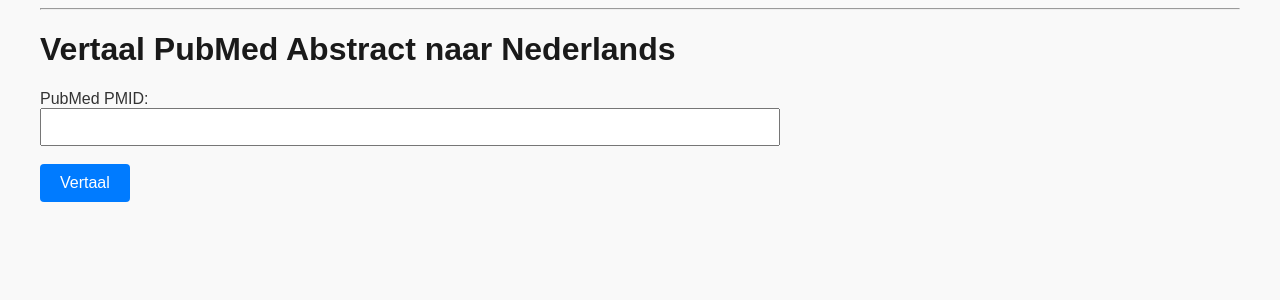
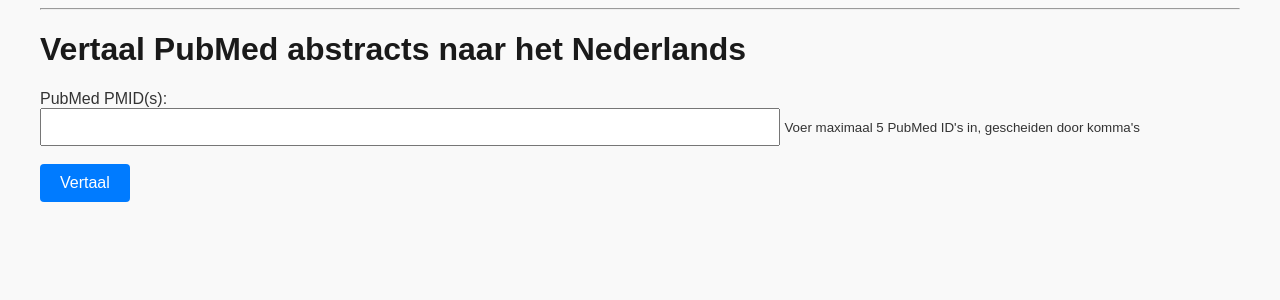
Before and after one commit to dmeuze/pubmed_qa, a Flask app: page /vertaling in a window 1280 px wide. Shown: the part 58-358 px from the top of the page. Run offline with Flask 3, Linux system fonts and the light colour scheme.

Commit message:
Added multi-article support and improved UI: - Added support for translating multiple articles - Added contradiction highlighting in AI answers - Improved abstract display with proper spacing - Fixed variable initialization in translation route

```diff
--- a/app.py
+++ b/app.py
@@ -28,24 +28,33 @@
 
 def ask_question_about_text(text, question):
     prompt = f"""
-Je bent een Nederlands sprekende medisch expert. Beantwoord de vraag hieronder op basis van deze tekst uit PubMed.
+Je bent een Nederlands sprekende medisch expert. Analyseer de volgende teksten uit PubMed en beantwoord de vraag.
+Belangrijke instructies:
+1. Verwijs naar de specifieke artikelen (PMID) waar je je antwoord op baseert
+2. Als er tegenstrijdige informatie is tussen artikelen, markeer dit met [TEGENSTRIJDIG] en leg uit waarom
+3. Geef aan welke artikelen elkaar bevestigen en welke elkaar tegenspreken
+4. Gebruik alleen informatie die direct uit de gegeven teksten komt
 
-Tekst:
+Teksten:
 {text}
 
 Vraag:
 {question}
 
-Antwoord in het Nederlandse, inenvoudige en begrijpelijke taal:
+Antwoord in het Nederlands, in eenvoudige en begrijpelijke taal:
 """
     response = openai.ChatCompletion.create(
-        model="gpt-4",  # of "gpt-3.5-turbo"
+        model="gpt-4",
         messages=[
             {"role": "user", "content": prompt}
         ],
         temperature=0.5
     )
-    return response.choices[0].message['content'].strip()
+    answer = response.choices[0].message['content'].strip()
+
+    # Mark contradictions in blue
+    answer = answer.replace("[TEGENSTRIJDIG]", '<span class="contradiction">[TEGENSTRIJDIG]</span>')
+    return answer
 
 def translate_abstract_to_dutch(text):
     prompt = f"""
@@ -70,25 +79,36 @@
     abstract = ""
     pmid = ""
     question = ""
+    pmids_raw = ""
+    combined_abstracts = ""
     if request.method == "POST":
-        pmid = request.form["pmid"]
+        pmids_raw = request.form["pmids"]
         question = request.form["question"]
-        abstract = get_pubmed_abstract(pmid)
-        answer = ask_question_about_text(abstract, question)
-    return render_template("index.html", abstract=abstract, answer=answer, pmid=pmid, question=question)
+        pmid_list = pmids_raw.split(",")
+        combined_abstracts = get_multiple_abstracts(pmid_list)
+        answer = ask_question_about_text(combined_abstracts, question)
+    return render_template("index.html", abstract=combined_abstracts, pmids=pmids_raw, answer=answer, pmid=pmid, question=question)
 
 @app.route("/vertaling", methods=["GET", "POST"])
 def vertaling():
     translated = ""
-    abstract = ""
-    pmid = ""
+    abstracts = ""
+    pmids_raw = ""
+    combined_abstracts = ""
     if request.method == "POST":
-        pmid = request.form["pmid"]
-        abstract = get_pubmed_abstract(pmid)
-        translated = translate_abstract_to_dutch(abstract)
-    return render_template("vertaling.html", pmid=pmid, abstract=abstract, translated=translated)
+        pmids_raw = request.form["pmids"]
+        pmid_list = pmids_raw.split(",")
+        combined_abstracts = get_multiple_abstracts(pmid_list)
+        translated = translate_abstract_to_dutch(combined_abstracts)
+    return render_template("vertaling.html", pmids=pmids_raw, abstracts=combined_abstracts, translated=translated)
 
-
+def get_multiple_abstracts(pmids):
+    abstracts = []
+    for pmid in pmids:
+        abs_text = get_pubmed_abstract(pmid.strip())
+        if abs_text and abs_text != "Geen abstract gevonden.":
+            abstracts.append(f"(PMID: {pmid.strip()}) {abs_text}")
+    return "\n\n".join(abstracts)
 
 if __name__ == "__main__":
     app.run(debug=True)
--- a/static/css/style.css
+++ b/static/css/style.css
@@ -44,3 +44,24 @@
 nav a:hover {
   text-decoration: underline;
 }
+
+.abstracts {
+  margin: 20px 0;
+}
+
+.abstract {
+  margin-bottom: 30px;
+  padding: 15px;
+  background-color: #f5f5f5;
+  border-radius: 5px;
+}
+
+.abstract p {
+  margin: 0;
+  line-height: 1.6;
+}
+
+.contradiction {
+  color: #007bff;
+  font-weight: bold;
+}
--- a/templates/vertaling.html
+++ b/templates/vertaling.html
@@ -1,7 +1,7 @@
 <!DOCTYPE html>
 <html>
   <head>
-    <title>PubMed Abstract Vertalen</title>
+    <title>PubMed Vertaling</title>
     <link
       rel="stylesheet"
       href="{{ url_for('static', filename='css/style.css') }}"
@@ -13,22 +13,32 @@
       <a href="/vertaling">Vertaal Abstract</a>
     </nav>
     <hr />
-    <h1>Vertaal PubMed Abstract naar Nederlands</h1>
+    <h1>Vertaal PubMed abstracts naar het Nederlands</h1>
     <form method="POST">
-      <label>PubMed PMID:</label><br />
-      <input type="text" name="pmid" size="40" required /><br /><br />
+      <label>PubMed PMID(s):</label><br />
+      <input type="text" name="pmids" size="80" required />
+      <small>Voer maximaal 5 PubMed ID's in, gescheiden door komma's</small
+      ><br /><br />
       <button type="submit">Vertaal</button>
-      {% if pmid %}
-      <p><strong>Gebruikte PubMed ID:</strong> {{ pmid }}</p>
-      {% endif %}
     </form>
-
-    {% if abstract %}
-    <h2>Origineel Abstract:</h2>
-    <p>{{ abstract }}</p>
-    {% endif %} {% if translated %}
-    <h2>Vertaling in het Nederlands:</h2>
-    <p>{{ translated }}</p>
+    {% if translated %}
+    <h2>Vertaalde Abstracts:</h2>
+    <div class="abstracts">
+      {% for abs in translated.split('\n\n') %}
+      <div class="abstract">
+        <p>{{ abs }}</p>
+      </div>
+      {% endfor %}
+    </div>
+    {% endif %} {% if abstracts %}
+    <h2>Originele Abstracts:</h2>
+    <div class="abstracts">
+      {% for abs in abstracts.split('\n\n') %}
+      <div class="abstract">
+        <p>{{ abs }}</p>
+      </div>
+      {% endfor %}
+    </div>
     {% endif %}
   </body>
 </html>
```
Also changed, not shown: templates/index.html (+15 -7 lines).
